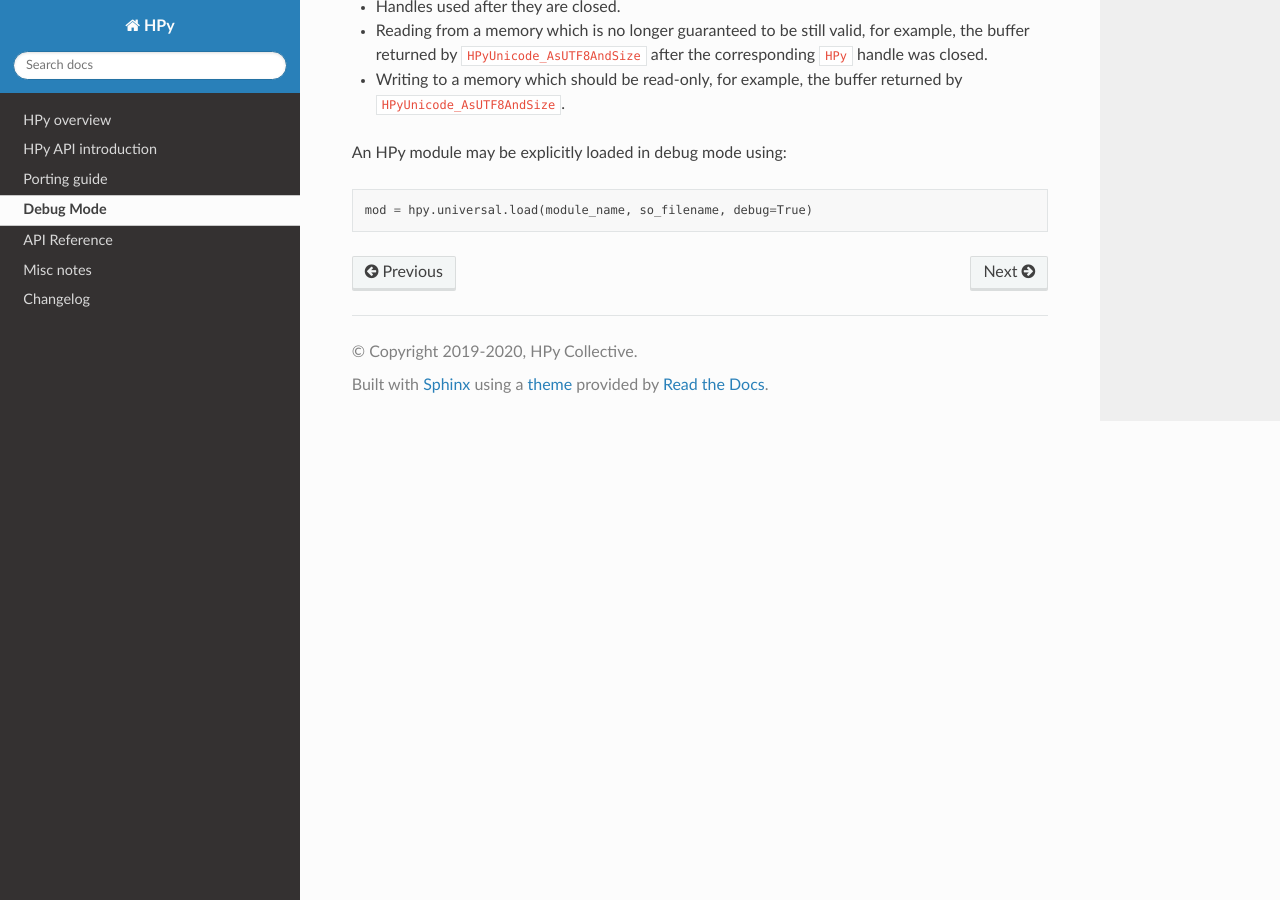
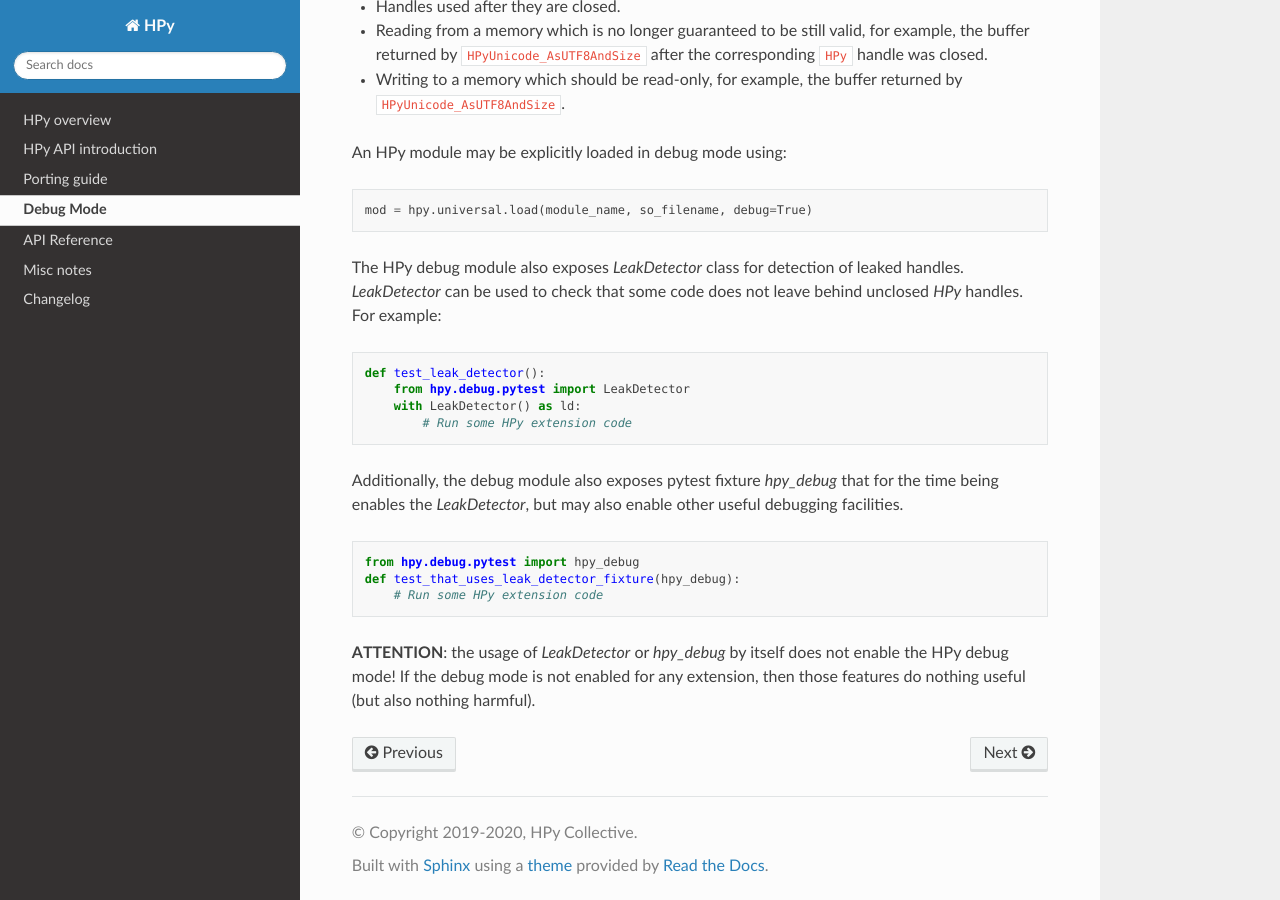
Before and after one commit to hpyproject/hpy, a Sphinx documentation site: the page built from docs/debug-mode.rst, in a window 1280 px wide and 900 px high, scrolled down 549 px. Built offline with Sphinx 7.4.7 and the Read the Docs theme 2.0.0, drawn with Linux system fonts in a browser that asks for light colours.

Commit message:
Debug ctx: document the LeakDetector and hpy_debug fixture

```diff
--- a/docs/debug-mode.rst
+++ b/docs/debug-mode.rst
@@ -31,3 +31,25 @@ The debugging context can already check for:
 An HPy module may be explicitly loaded in debug mode using::
 
   mod = hpy.universal.load(module_name, so_filename, debug=True)
+
+The HPy debug module also exposes `LeakDetector` class for detection of
+leaked handles. `LeakDetector` can be used to check that some code does
+not leave behind unclosed `HPy` handles. For example:
+
+.. literalinclude:: examples/tests.py
+  :language: python
+  :start-at: def test_leak_detector
+  :end-at: # Run some HPy extension code
+
+Additionally, the debug module also exposes pytest fixture `hpy_debug` that
+for the time being enables the `LeakDetector`, but may also enable other
+useful debugging facilities.
+
+.. literalinclude:: examples/tests.py
+  :language: python
+  :start-at: from hpy.debug.pytest import hpy_debug
+  :end-at: # Run some HPy extension code
+
+**ATTENTION**: the usage of `LeakDetector` or `hpy_debug` by itself does not
+enable the HPy debug mode! If the debug mode is not enabled for any extension,
+then those features do nothing useful (but also nothing harmful).
--- a/docs/examples/tests.py
+++ b/docs/examples/tests.py
@@ -22,3 +22,16 @@ def test_snippets():
     x = 2
     assert snippets.test_foo_and_is_same_object(x, x) == 1
     assert snippets.test_foo_and_is_same_object(x, 42) == 0
+
+
+def test_leak_detector():
+    from hpy.debug.pytest import LeakDetector
+    with LeakDetector() as ld:
+        # Run some HPy extension code
+        assert mixed.add_ints(40, 2) == 42
+
+
+from hpy.debug.pytest import hpy_debug
+def test_that_uses_leak_detector_fixture(hpy_debug):
+    # Run some HPy extension code
+    assert mixed.add_ints(40, 2) == 42
```
